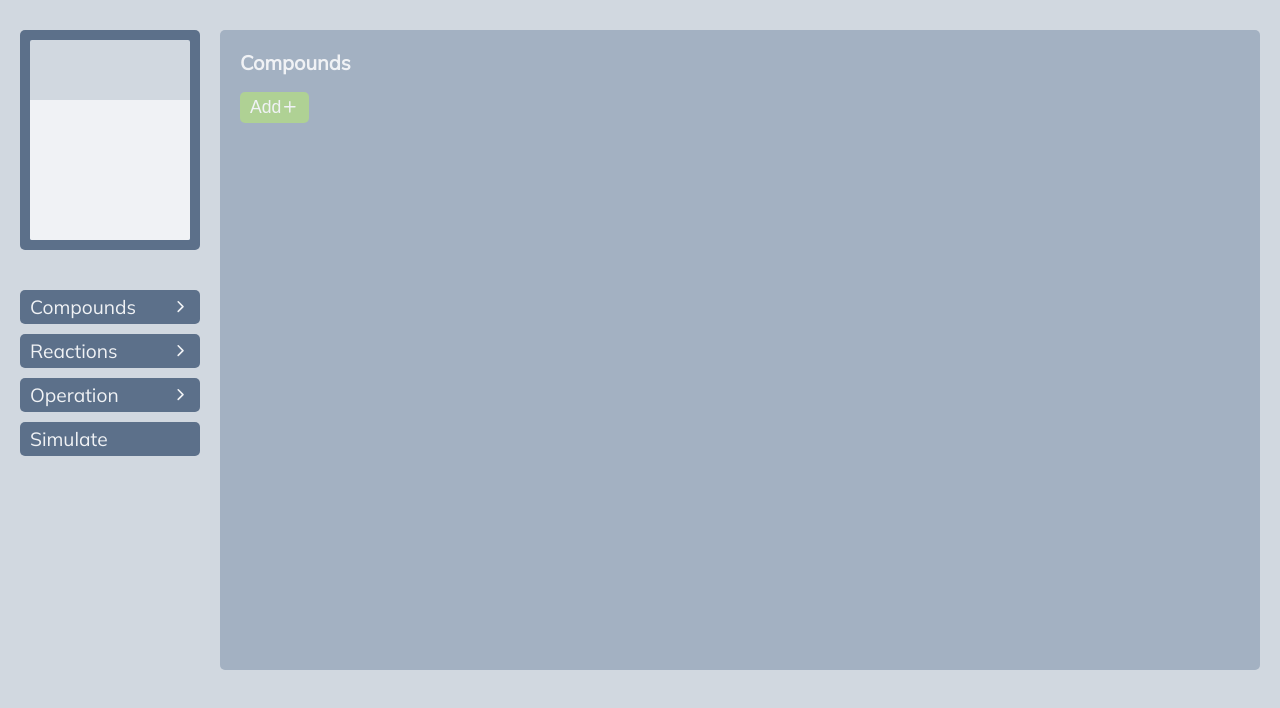
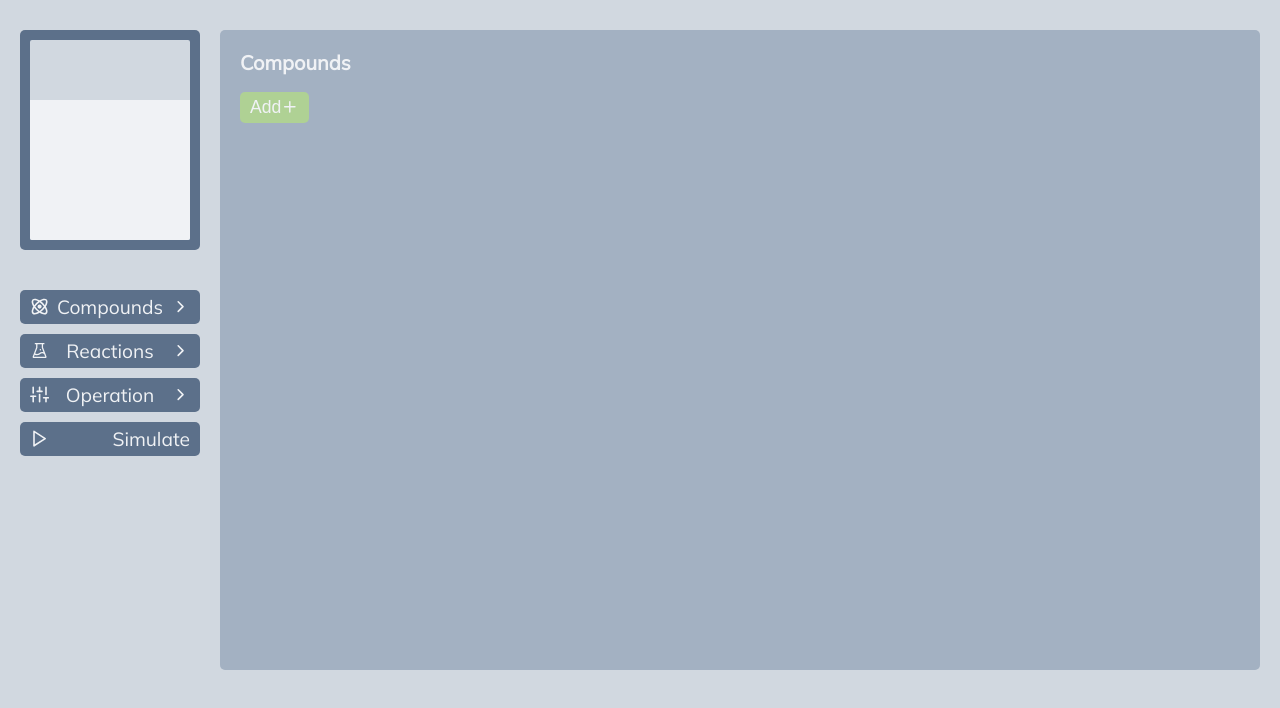
Before and after one commit to frankmangone/batch-simulator, a React (Create React App) app: page / in a window 1280 px wide. Shown: the top 708 px of the page. Built offline with nearby package versions, Linux system fonts and the light colour scheme.

Commit message:
Threw in a few icons for sidebar

```diff
--- a/src/layouts/MainLayout.tsx
+++ b/src/layouts/MainLayout.tsx
@@ -2,7 +2,9 @@ import styled from "styled-components"
 import { Link, useHistory } from "react-router-dom"
 
 /* Components */
-import { FiChevronRight } from "react-icons/fi"
+import { FiChevronRight, FiSliders, FiPlay } from "react-icons/fi"
+import { BiAtom, BiLineChart } from "react-icons/bi"
+import { AiOutlineExperiment } from "react-icons/ai"
 import Reactor from "../components/Reactor"
 
 /* Hooks */
@@ -31,14 +33,26 @@ const MainLayout: React.FC<IProps> = (props) => {
       <SideContent>
         <Reactor />
         <nav>
-          <SidebarLink route="/compounds" title="Compounds" />
-          <SidebarLink route="/reactions" title="Reactions" />
-          <SidebarLink route="/operation" title="Operation" />
+          <SidebarLink route="/compounds" title="Compounds" icon={<BiAtom />} />
+          <SidebarLink
+            route="/reactions"
+            title="Reactions"
+            icon={<AiOutlineExperiment />}
+          />
+          <SidebarLink
+            route="/operation"
+            title="Operation"
+            icon={<FiSliders />}
+          />
           {simulationResults && (
-            <SidebarLink route="/results" title="Results" />
+            <SidebarLink
+              route="/results"
+              title="Results"
+              icon={<BiLineChart />}
+            />
           )}
           <a href="/" onClick={onSimulate}>
-            Simulate
+            <FiPlay /> Simulate
           </a>
         </nav>
       </SideContent>
@@ -52,12 +66,14 @@ export default MainLayout
 interface ISidebarLinkProps {
   route: string
   title: string
+  icon: JSX.Element
 }
 
 const SidebarLink: React.FC<ISidebarLinkProps> = (props) => {
-  const { route, title } = props
+  const { icon, route, title } = props
   return (
     <Link to={route}>
+      {icon}
       <p>{title}</p>
       <FiChevronRight />
     </Link>
```
